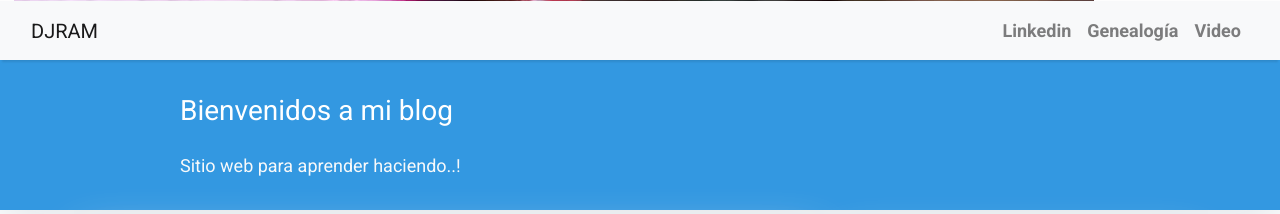
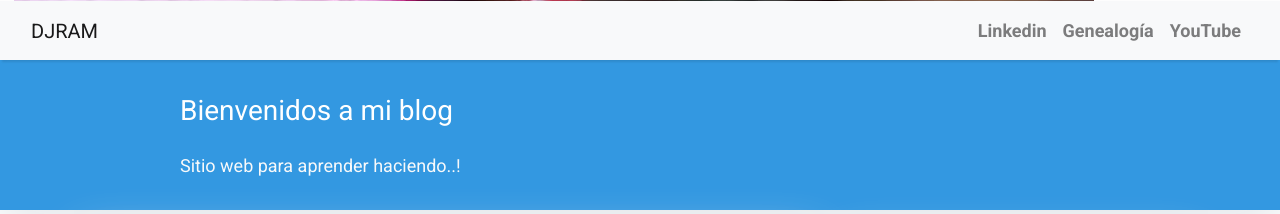
Before and after one commit to djram1/blog_djram, a Django app: page / in a window 1280 px wide. Shown: the part 809-1023 px from the top of the page. Run offline with Django 3.2, Linux system fonts and the light colour scheme; data comes from the database, SQL or seed files in the repository; some libraries are stand-ins or nearby versions.

Commit message:
first commit

```diff
--- a/templates/base.html
+++ b/templates/base.html
@@ -54,7 +54,7 @@
                             <a class="nav-link text-black font-weight-bold" href="https://hildamarin.herokuapp.com/">Genealogía</a>
                         </li>
                         <li class="nav-item text-black">
-                            <a class="nav-link text-black font-weight-bold" href="https://www.youtube.com/watch?v=vWAXQUywAsU">Video</a>
+                            <a class="nav-link text-black font-weight-bold" href="https://www.youtube.com/watch?v=vWAXQUywAsU">YouTube</a>
                         </li>
                     </ul>
                 </div>
```
